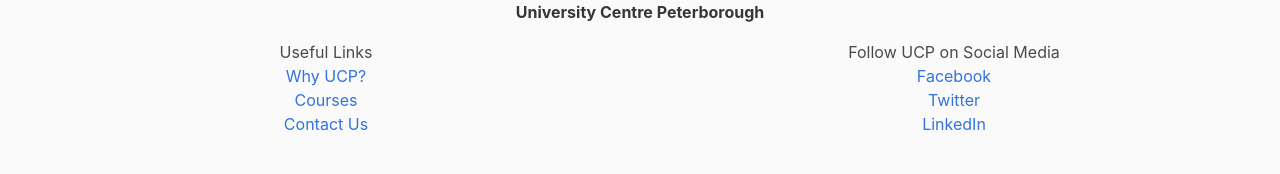
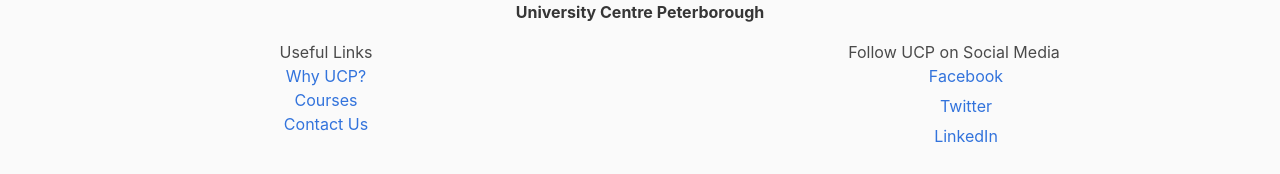
Before and after one commit to FionaHenry/InteractiveWeb, a React (Create React App) app: page / in a window 1280 px wide. Shown: the part 1108-1282 px from the top of the page. Built offline with nearby package versions, Linux system fonts and the light colour scheme.

Commit message:
Tried to add social media icons

```diff
--- a/src/components/Footer.js
+++ b/src/components/Footer.js
@@ -17,10 +17,19 @@
                     </div>
                 <div class="column">Follow UCP on Social Media
                 <br></br>
-                <a href="https://www.facebook.com/ucpeterborough/" target="blank">Facebook</a>
+                    <span class="icon">
+                        <i class="fab fa-facebook"></i>
+                    </span>
+                    <a href="https://www.facebook.com/ucpeterborough/" target="blank">Facebook</a>
                     <br></br>
+                    <span class="icon">
+                    <i class="fab fa-twitter"></i>
+                    </span>
                     <a href="https://twitter.com/ucpeterborough" target="blank">Twitter</a>
                     <br></br>
+                    <span class="icon">
+                    <i class="fab fa-linkedin-in"></i>
+                    </span>
                     <a href="https://www.linkedin.com/school/university-centre-peterborough/" target="blank">LinkedIn</a>
                     </div>
                 </div>
```
Also changed, not shown: public/Virtual.jpg (added).
